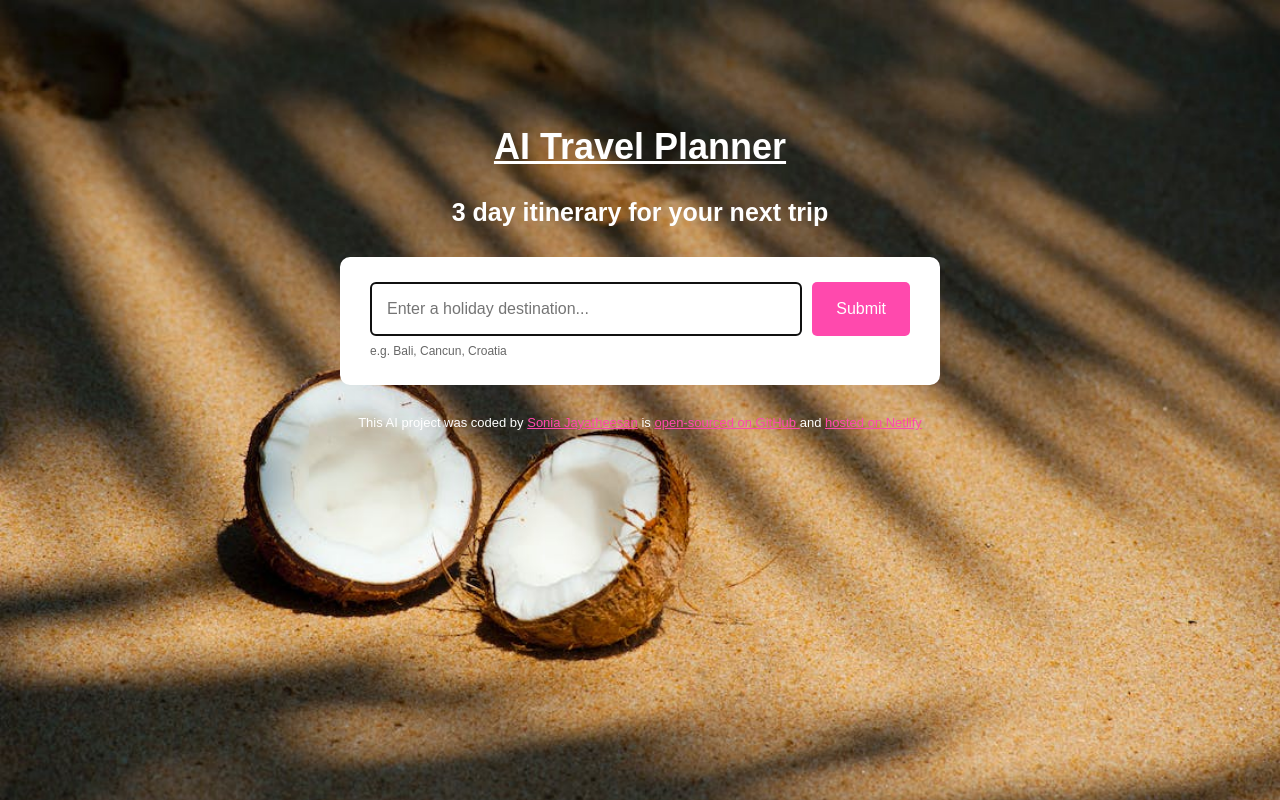
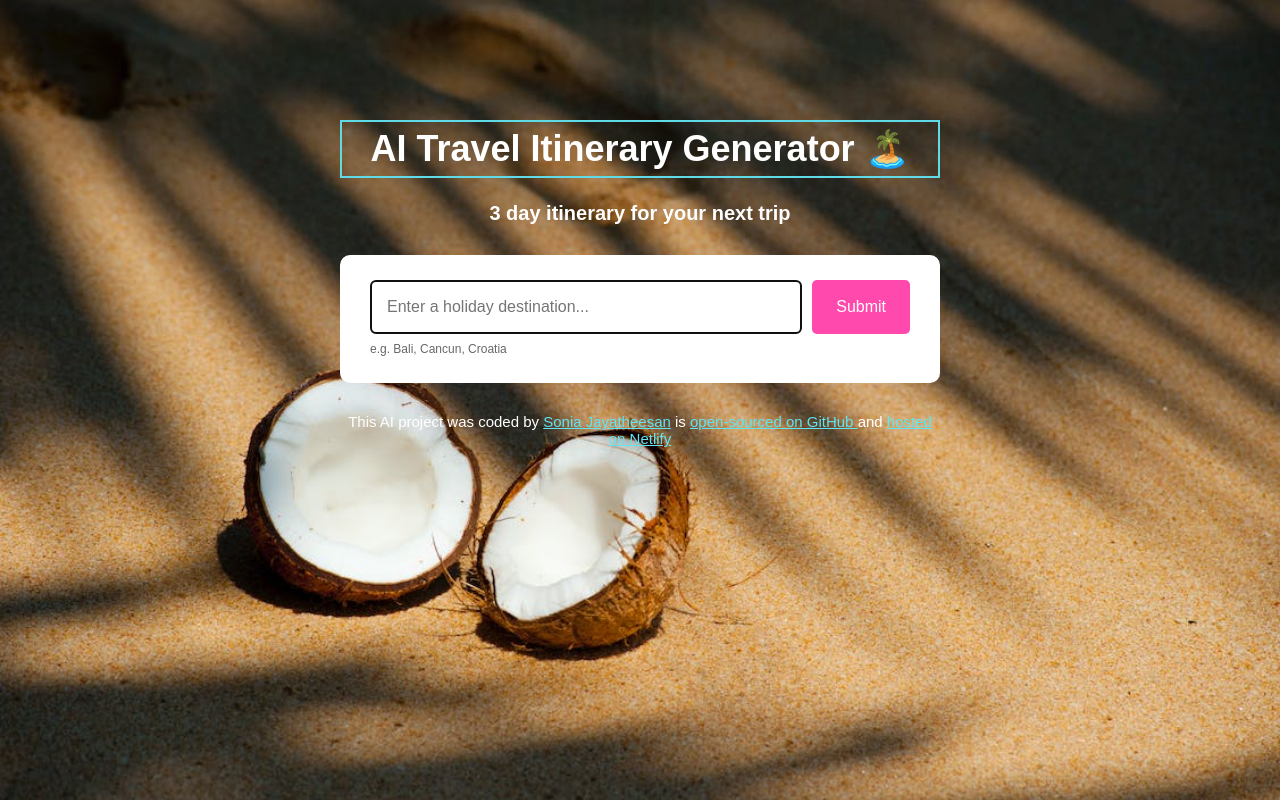
Before and after one commit to SoniaJayat/travel-itinerary-ai-generator, a plain HTML site: page index.html in a window 1280 px wide. Drawn offline with nearby package versions, Linux system fonts and the light colour scheme.

Commit message:
Finishing touches on HTML and CSS

```diff
--- a/index.html
+++ b/index.html
@@ -12,7 +12,7 @@
   <body>
     <div class="container">
       <header>
-        <h1>AI Travel Planner</h1>
+        <h1>AI Travel Itinerary Generator 🏝️</h1>
         <h2>3 day itinerary for your next trip</h2>
       </header>
 
--- a/src/style.css
+++ b/src/style.css
@@ -14,12 +14,12 @@ h1 {
   line-height: 1.5;
   color: white;
   text-align: center;
-  text-decoration: underline;
+  border: 2px solid #5fdbe7;
 }
 
 h2 {
   text-align: center;
-  font-size: 25px;
+  font-size: 20px;
   color: white;
 }
 
@@ -29,13 +29,13 @@ form {
 
 footer {
   text-align: center;
-  font-size: 13px;
+  font-size: 15px;
   margin-top: 30px;
   color: white;
 }
 
 a {
-  color: #ff49ad;
+  color: #5fe5f4;
 }
 
 .container {
@@ -84,6 +84,7 @@ a {
 .holiday h1 {
   color: black;
   text-decoration: none;
+  border: none;
 }
 .holiday h2 {
   color: black;
```
